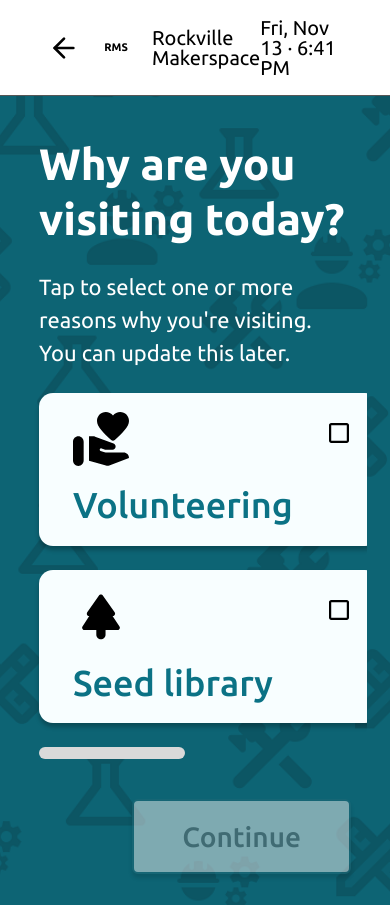
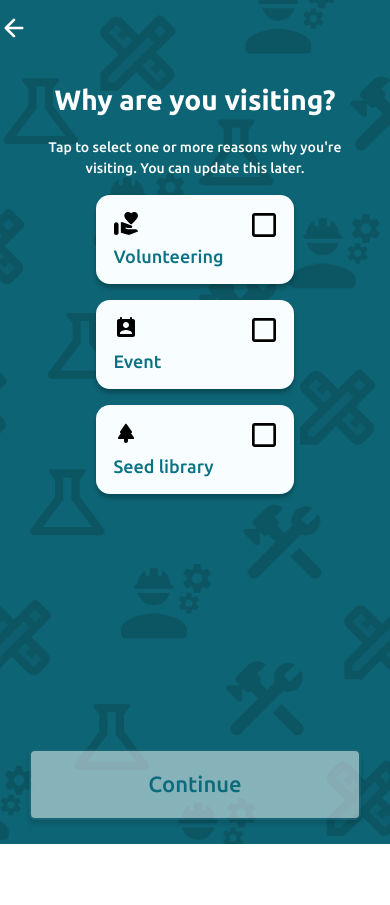
Before and after one commit to Hack4Impact-UMD/rockville-makerspace, a React (Vite) app in the folder packages/frontend/: page /check-in-purpose in a window 390 px wide. After the commit the page ends 844 px from the top, so only its background shows below. Built offline with nearby package versions, Linux system fonts and the light colour scheme; no server answers.

Commit message:
Add responsive no-wifi and member purpose pages

```diff
--- a/packages/frontend/src/components/check-in/ChoiceCard.tsx
+++ b/packages/frontend/src/components/check-in/ChoiceCard.tsx
@@ -1,11 +1,11 @@
+
 import type { ButtonHTMLAttributes, ReactNode } from "react";
+
 import checkboxNo from "@frontend/assets/icons/checkbox-no.svg";
 import checkboxYes from "@frontend/assets/icons/checkbox-yes.svg";
 
-interface ChoiceCardProps extends Omit<
-  ButtonHTMLAttributes<HTMLButtonElement>,
-  "type" | "title"
-> {
+interface ChoiceCardProps
+  extends Omit<ButtonHTMLAttributes<HTMLButtonElement>, "type" | "title"> {
   title: string;
   description?: string;
   icon?: ReactNode;
@@ -26,7 +26,7 @@ export function ChoiceCard({
     <button
       type="button"
       aria-pressed={selected}
-      className={`relative flex min-h-[150px] cursor-pointer flex-col items-start justify-center gap-2 rounded-[14px] border-2 border-transparent bg-[#F8FEFF] px-8 py-6 text-left focus-visible:outline-2 focus-visible:outline-offset-2 focus-visible:outline-cyan-600 disabled:cursor-not-allowed disabled:opacity-50 ${
+      className={`relative flex min-h-[89px] cursor-pointer flex-col items-start justify-center gap-[10px] rounded-[14px] border-2 border-transparent bg-[#F8FEFF] px-4 py-4 text-left focus-visible:outline-2 focus-visible:outline-offset-2 focus-visible:outline-cyan-600 disabled:cursor-not-allowed disabled:opacity-50 sm:min-h-[153px] sm:gap-2 sm:px-6 sm:py-6 ${
         selected
           ? "shadow-[0_0_0_8px_var(--color-neon-green),0_4px_4px_6px_rgba(0,0,0,0.25)]"
           : "shadow-[0_4px_4px_rgba(0,0,0,0.25)]"
@@ -38,28 +38,31 @@ export function ChoiceCard({
           src={selected ? checkboxYes : checkboxNo}
           alt=""
           aria-hidden="true"
-          className="absolute top-7 right-7 h-5 w-5"
+          className="absolute top-4 right-4 h-6 w-6 sm:top-6 sm:right-6"
         />
       )}
 
       {icon ? (
-        <span className="flex h-14 w-14 items-center justify-center text-black [&>img]:h-full [&>img]:w-full [&>img]:object-contain">
+        <span className="flex h-6 w-6 shrink-0 items-center justify-center text-black [&>img]:h-full [&>img]:w-full [&>img]:object-contain sm:h-12 sm:w-12">
           {icon}
         </span>
       ) : (
         <span
           aria-hidden="true"
-          className="h-14 w-14 rounded-full bg-gray-300"
+          className="h-6 w-6 rounded-full bg-gray-300 sm:h-12 sm:w-12"
         />
       )}
 
-      <span className="flex flex-col gap-1 ">
-        <span className="mt-2 text-[36px] leading-tight font-medium text-[#0B7285]">
+      <span className="flex flex-col gap-1">
+        <span className="text-[18px] leading-tight font-medium text-[#0B7285] sm:text-[32px]">
           {title}
         </span>
-        {description ? (
-          <span className="text-xl text-neutral-500">{description}</span>
-        ) : null}
+
+        {description && (
+          <span className="text-sm text-neutral-500 sm:text-xl">
+            {description}
+          </span>
+        )}
       </span>
     </button>
   );
--- a/packages/frontend/src/components/check-in/ChoiceCardGroup.tsx
+++ b/packages/frontend/src/components/check-in/ChoiceCardGroup.tsx
@@ -1,12 +1,12 @@
+
 import { Children, useCallback, useEffect, useRef, useState } from "react";
 import type { ReactNode } from "react";
 
-/** Two-row card grid that scrolls horizontally when cards overflow. */
+/** Responsive purpose card group: vertical on phones, horizontal grid on wider screens. */
 export function ChoiceCardGroup({
   children,
   className = "",
 }: {
-  /** Cards in reading order (left to right, top to bottom). */
   children: ReactNode;
   className?: string;
 }) {
@@ -14,10 +14,12 @@ export function ChoiceCardGroup({
   const [thumb, setThumb] = useState({ widthPct: 100, leftPct: 0 });
   const [overflowing, setOverflowing] = useState(false);
 
-  // The grid fills column by column, so reorder the cards to read row by row.
   const items = Children.toArray(children);
+
+  // Reorder cards for the two-row, column-first tablet/desktop grid.
   const cols = Math.ceil(items.length / 2);
   const ordered: ReactNode[] = [];
+
   for (let c = 0; c < cols; c++) {
     ordered.push(items[c]);
     if (items[c + cols]) ordered.push(items[c + cols]);
@@ -26,45 +28,71 @@ export function ChoiceCardGroup({
   const update = useCallback(() => {
     const el = scrollRef.current;
     if (!el) return;
+
     const { scrollLeft, scrollWidth, clientWidth } = el;
+
     setThumb({
       widthPct: Math.min(100, (clientWidth / scrollWidth) * 100),
-      leftPct: (scrollLeft / scrollWidth) * 100,
+      leftPct: scrollWidth > 0 ? (scrollLeft / scrollWidth) * 100 : 0,
     });
+
     setOverflowing(scrollWidth > clientWidth + 1);
   }, []);
 
   useEffect(() => {
     const el = scrollRef.current;
     if (!el) return;
+
     update();
+
     const observer = new ResizeObserver(update);
     observer.observe(el);
-    if (el.firstElementChild) observer.observe(el.firstElementChild);
+
+    if (el.firstElementChild) {
+      observer.observe(el.firstElementChild);
+    }
+
     return () => observer.disconnect();
   }, [update, items.length]);
 
   return (
-    <div className={`@container ${className}`}>
+    <div className={`@container w-full ${className}`}>
+      {/* Phone layout: original order, one card per row */}
+      <div className="flex w-full flex-col items-center gap-4 md:hidden">
+        {items.map((item, index) => (
+          <div
+            key={index}
+            className="w-[clamp(180px,51vw,220px)] max-w-full"
+          >
+            {item}
+          </div>
+        ))}
+      </div>
+
+      {/* Tablet and desktop layout: two rows with horizontal scrolling */}
       <div
         ref={scrollRef}
         onScroll={update}
-        className="-m-4 overflow-x-auto p-4 [scrollbar-width:none] [&::-webkit-scrollbar]:hidden"
+        className="hidden overflow-x-auto p-4 md:block md:-m-4 [scrollbar-width:none] [&::-webkit-scrollbar]:hidden"
       >
-        {/* Two columns fill ~74% of the container, so the next column peeks in as a scroll hint; never narrower than a card's 340px minimum. */}
-        <div className="grid w-max auto-cols-[minmax(340px,calc((74cqw-1.5rem)/2))] grid-flow-col grid-rows-2 gap-6">
+        <div className="grid w-max auto-cols-[minmax(260px,min(34vw,340px))] grid-flow-col grid-rows-2 gap-6">
           {ordered}
         </div>
       </div>
 
-      {/* Always rendered so the layout doesn't jump - hidden when nothing overflows. */}
+      {/* Horizontal scroll indicator for tablet and desktop */}
       <div
         aria-hidden="true"
-        className={`relative mt-6 h-3 rounded-full ${overflowing ? "" : "invisible"}`}
+        className={`relative mt-6 hidden h-3 rounded-full md:block ${
+          overflowing ? "" : "invisible"
+        }`}
       >
         <div
           className="absolute top-0 h-full rounded-full bg-[#d9d9d9]"
-          style={{ width: `${thumb.widthPct}%`, left: `${thumb.leftPct}%` }}
+          style={{
+            width: `${thumb.widthPct}%`,
+            left: `${thumb.leftPct}%`,
+          }}
         />
       </div>
     </div>
--- a/packages/frontend/src/components/layout/Clock.tsx
+++ b/packages/frontend/src/components/layout/Clock.tsx
@@ -12,18 +12,19 @@ const timeFormat = new Intl.DateTimeFormat("en-US", {
 });
 
 /** Current date and time, updated every second. */
+
 export function Clock() {
   const [now, setNow] = useState(() => new Date());
 
   useEffect(() => {
     const id = setInterval(() => setNow(new Date()), 1000);
-    return () => clearInterval(id); // stop the timer when the clock unmounts
+    return () => clearInterval(id);
   }, []);
 
   return (
     <time
       dateTime={now.toISOString()}
-      className="text-black text-[20px] leading-none"
+      className="font-inter text-[16px] leading-none font-semibold text-black"
     >
       {dateFormat.format(now)} · {timeFormat.format(now)}
     </time>
--- a/packages/frontend/src/components/layout/Navbar.tsx
+++ b/packages/frontend/src/components/layout/Navbar.tsx
@@ -1,5 +1,6 @@
+
 import { BackArrow } from "@frontend/components/ui/BackArrow.tsx";
-import { useMatches } from "@tanstack/react-router";
+import { useMatches, useRouterState } from "@tanstack/react-router";
 import { Clock } from "@frontend/components/layout/Clock.tsx";
 
 export function Navbar() {
@@ -7,8 +8,16 @@ export function Navbar() {
     select: (matches) => matches.at(-1)?.staticData.backTo,
   });
 
+  const pathname = useRouterState({
+    select: (state) => state.location.pathname,
+  });
+
+  const isPurposePage = pathname === "/check-in-purpose";
+
   return (
-    <header className="flex items-center bg-white py-[28px] px-[48px] w-full h-[96px] justify-between border-b border-[#565656]">
+    <header
+      className={`${isPurposePage ? "hidden sm:flex" : "flex"} items-center bg-white py-[28px] px-[48px] w-full h-[96px] justify-between border-b border-[#565656]`}
+    >
       <nav className="flex items-center gap-[16px] text-black">
         {backTo && <BackArrow to={backTo} />}
         <div className="flex size-10 shrink-0 items-center justify-center rounded-lg bg-white">
--- a/packages/frontend/src/components/ui/ArrowAnchor.tsx
+++ b/packages/frontend/src/components/ui/ArrowAnchor.tsx
@@ -24,7 +24,7 @@ export function BackAnchor({
         strokeWidth="2"
         strokeLinecap="round"
         strokeLinejoin="round"
-        className="size-8"
+        className="size-7"
       >
         <path d="M19 12H5" />
         <path d="m12 19-7-7 7-7" />
--- a/packages/frontend/src/routes/_member-check-in/check-in-purpose.tsx
+++ b/packages/frontend/src/routes/_member-check-in/check-in-purpose.tsx
@@ -1,8 +1,12 @@
+
 import { useState } from "react";
-import { createFileRoute, useNavigate } from "@tanstack/react-router";
+
+import { createFileRoute, Link, useNavigate } from "@tanstack/react-router";
+
 import { Button } from "@frontend/components/ui/Button.tsx";
 import { ChoiceCard } from "@frontend/components/check-in/ChoiceCard.tsx";
 import { ChoiceCardGroup } from "@frontend/components/check-in/ChoiceCardGroup.tsx";
+
 import handHeartIcon from "@frontend/assets/icons/hand-heart.svg";
 import eventIcon from "@frontend/assets/icons/event.svg";
 import treeIcon from "@frontend/assets/icons/tree.svg";
@@ -13,21 +17,9 @@ export const Route = createFileRoute("/_member-check-in/check-in-purpose")({
 });
 
 const PURPOSES = [
-  {
-    id: "volunteering",
-    title: "Volunteering",
-    icon: <img src={handHeartIcon} alt="" />,
-  },
-  {
-    id: "event",
-    title: "Event",
-    icon: <img src={eventIcon} alt="" />,
-  },
-  {
-    id: "seed-library",
-    title: "Seed library",
-    icon: <img src={treeIcon} alt="" />,
-  },
+  { id: "volunteering", title: "Volunteering", icon: <img src={handHeartIcon} alt="" /> },
+  { id: "event", title: "Event", icon: <img src={eventIcon} alt="" /> },
+  { id: "seed-library", title: "Seed library", icon: <img src={treeIcon} alt="" /> },
 ];
 
 function CheckInPurpose() {
@@ -40,15 +32,50 @@ function CheckInPurpose() {
     );
 
   return (
-    <div className="flex flex-1 flex-col px-[10%] pt-10 pb-[8%] font-ubuntu text-white">
-      <h1 className="text-[44px] leading-tight font-bold">
-        Why are you visiting today?
-      </h1>
-      <p className="mt-6 text-[22px]">
-        Tap to select one or more reasons why you&apos;re visiting. You can
-        update this later.
-      </p>
-      <ChoiceCardGroup className="mt-6">
+    <main className="relative flex min-h-[100dvh] w-full flex-1 flex-col overflow-y-auto font-ubuntu text-white [scrollbar-width:thin] [scrollbar-color:#D9D9D9_transparent] [&::-webkit-scrollbar]:w-3 [&::-webkit-scrollbar-thumb]:rounded-full [&::-webkit-scrollbar-thumb]:bg-[#D9D9D9] sm:min-h-0 sm:overflow-visible sm:px-[120px] sm:pt-10 sm:pb-[8%]">
+
+      {/* Mobile back arrow header */}
+      <header className="flex h-[55px] w-full shrink-0 items-center sm:hidden">
+        <div className="flex w-[189px] shrink-0 items-center gap-2">
+          <Link
+            to="/member-search"
+            aria-label="Go back"
+            className="flex h-7 w-7 shrink-0 items-center justify-center"
+          >
+            <svg
+              xmlns="http://www.w3.org/2000/svg"
+              width="28"
+              height="28"
+              viewBox="0 0 28 28"
+              fill="none"
+            >
+              <path
+                d="M22.1673 13.9997H5.83398M14.0007 5.83301L5.83398 13.9997L14.0007 22.1663"
+                stroke="white"
+                strokeWidth="2.66667"
+                strokeLinecap="round"
+                strokeLinejoin="round"
+              />
+            </svg>
+          </Link>
+        </div>
+      </header>
+
+      {/* Page heading */}
+      <section className="flex flex-col items-center px-7 pt-6 text-center sm:items-start sm:px-0 sm:pt-0 sm:text-left">
+        <h1 className="text-[28px] leading-normal font-bold sm:text-[40px]">
+          <span className="sm:hidden">Why are you visiting?</span>
+          <span className="hidden sm:inline">Why are you visiting today?</span>
+        </h1>
+
+        <p className="mt-4 w-full max-w-[332px] text-[14px] leading-normal font-medium sm:mt-6 sm:max-w-none sm:text-[20px] sm:font-normal">
+          Tap to select one or more reasons why you're visiting. You can update
+          this later.
+        </p>
+      </section>
+
+      {/* Purpose cards */}
+      <ChoiceCardGroup className="mt-4 sm:mt-6">
         {PURPOSES.map(({ id, title, icon }) => (
           <ChoiceCard
             key={id}
@@ -57,23 +84,22 @@ function CheckInPurpose() {
             showCheckbox
             selected={selected.includes(id)}
             onClick={() => toggle(id)}
-            className="aspect-[249/112]"
+            className="aspect-[198/89] sm:aspect-[340/153]"
           />
         ))}
       </ChoiceCardGroup>
-      <div className="mt-auto flex justify-end pt-10">
-        {/* TODO: remove the className overrides once Button's variant/size styles are filled in. */}
+
+      {/* Continue button */}
+      <div className="mt-auto flex justify-center px-7 pt-6 pb-6 sm:justify-end sm:px-0 sm:pt-10 sm:pb-0">
         <Button
           size="lg"
           disabled={selected.length === 0}
-          // TODO: save `selected` (check-in state or search params) - it's lost on navigation.
-          // TODO: route to `/additional-info?allFields=true` when the extra fields are needed (e.g. the non-member flow).
           onClick={() => navigate({ to: "/additional-info" })}
-          className="cursor-pointer rounded-md bg-dark-green px-12 py-4 text-[28px] font-medium text-white shadow-[0_4px_4px_rgba(0,0,0,0.25)] disabled:cursor-not-allowed disabled:bg-[#efefef] disabled:text-neutral-500"
+          className="w-full max-w-[332px] cursor-pointer rounded-md bg-white px-8 py-[18px] text-[22px] font-medium text-[#0B7285] shadow-[0_4px_4px_rgba(0,0,0,0.25)] disabled:cursor-not-allowed disabled:bg-white disabled:text-[#0B7285] sm:w-auto sm:max-w-none sm:bg-dark-green sm:px-12 sm:py-4 sm:text-[28px] sm:text-white sm:disabled:bg-[#efefef] sm:disabled:text-neutral-500"
         >
           Continue
         </Button>
       </div>
-    </div>
+    </main>
   );
 }
```
Also changed, not shown: packages/frontend/src/routeTree.gen.ts (+21 -0 lines), packages/frontend/src/routes/no-wifi.tsx (added, +29 -0 lines), packages/frontend/src/assets/icons/wifi-off.svg (added).
